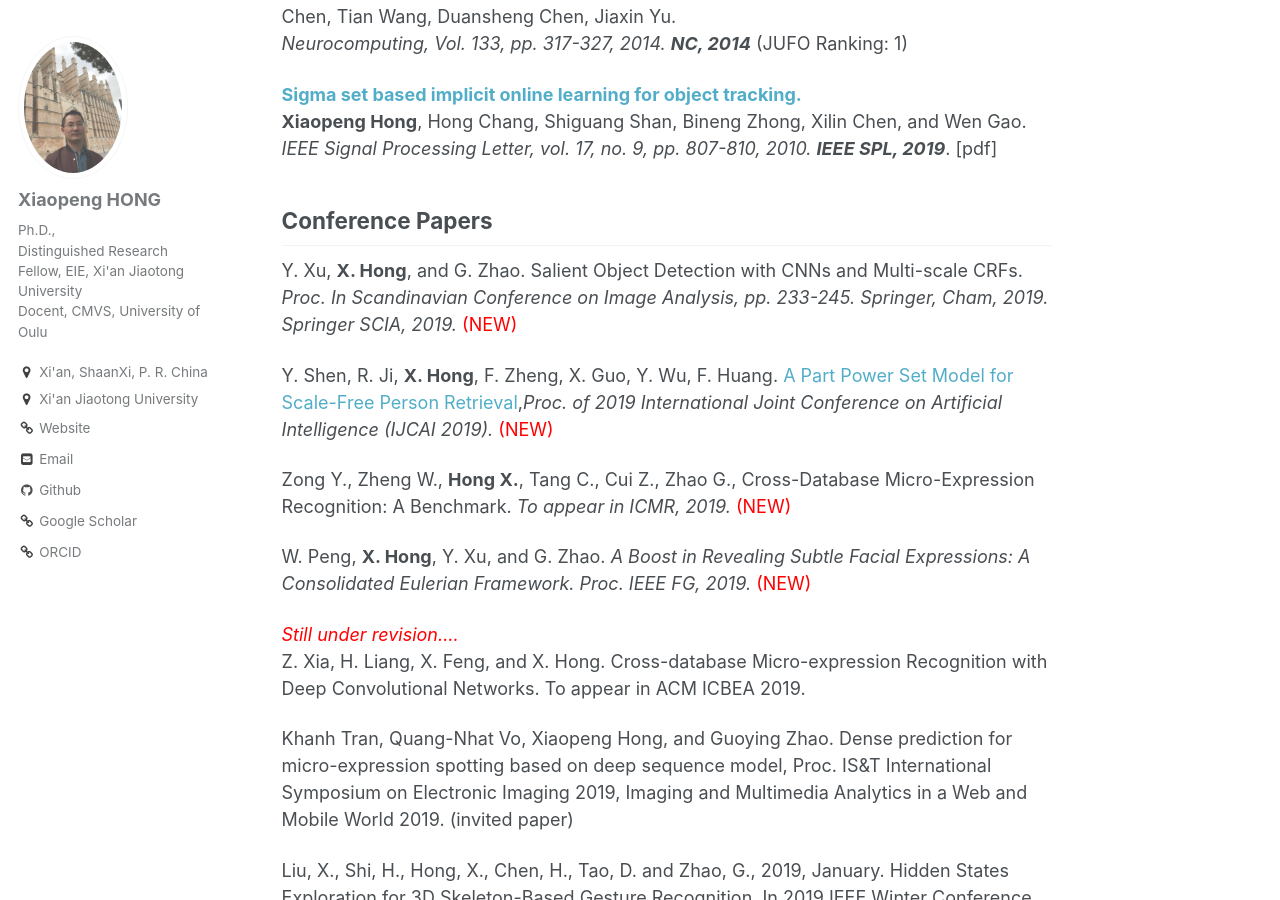
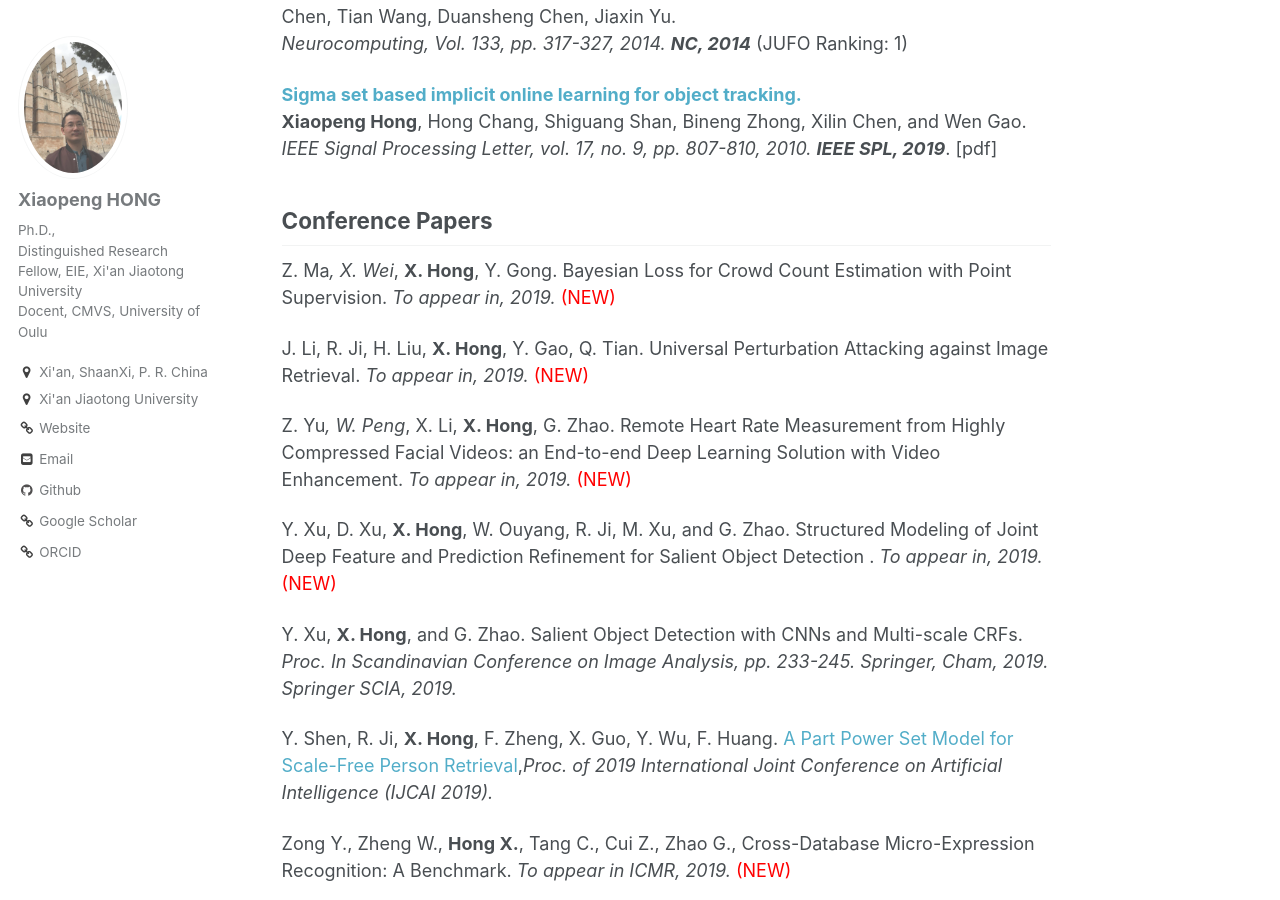
Before and after one commit to xiaopenghong/xiaopenghong.github.io, a Jekyll site: the page built from _pages/publications.md, in a window 1280 px wide and 900 px high, scrolled down 2378 px. Built offline with Jekyll 4.4.1, drawn with Linux system fonts in a browser that asks for light colours.

Commit message:
Update publications.md

```diff
--- a/_pages/publications.md
+++ b/_pages/publications.md
@@ -86,15 +86,23 @@ Bineng Zhong, Xiaotong Yuan, Rongrong Ji, Yan Yan, Zhen Cui, <b>Xiaopeng Hong</b
 
 ## Conference Papers
 
+Z. Ma*, X. Wei*, <b>X. Hong</b>, Y. Gong. Bayesian Loss for Crowd Count Estimation with Point Supervision. <i>To appear in, 2019.</i> <span style="color:red"> (NEW) </span>
 
 
-Y. Xu, <b>X. Hong</b>, and G. Zhao. Salient Object Detection with CNNs and Multi-scale CRFs. <i>Proc. In Scandinavian Conference on Image Analysis, pp. 233-245. Springer, Cham, 2019. Springer SCIA, 2019.</i> <span style="color:red"> (NEW) </span>
+J. Li, R. Ji, H. Liu, <b>X. Hong</b>, Y. Gao, Q. Tian. Universal Perturbation Attacking against Image Retrieval. <i>To appear in, 2019.</i> <span style="color:red"> (NEW) </span>
 
-Y. Shen, R. Ji, <b>X. Hong</b>, F. Zheng, X. Guo, Y. Wu, F. Huang. [A Part Power Set Model for Scale-Free Person Retrieval](https://github.com/shenyunhang/PPS),<i>Proc. of 2019 International Joint Conference on Artificial Intelligence (IJCAI 2019).</i> <span style="color:red"> (NEW) </span>
+Z. Yu*, W. Peng*, X. Li, <b>X. Hong</b>, G. Zhao. Remote Heart Rate Measurement from Highly Compressed Facial Videos: an End-to-end Deep Learning Solution with Video Enhancement. <i>To appear in, 2019.</i> <span style="color:red"> (NEW) </span>
+
+Y. Xu, D. Xu, <b>X. Hong</b>, W. Ouyang, R. Ji, M. Xu, and G. Zhao. Structured Modeling of Joint Deep Feature and Prediction Refinement for Salient Object Detection
+. <i>To appear in, 2019.</i> <span style="color:red"> (NEW) </span>
+
+Y. Xu, <b>X. Hong</b>, and G. Zhao. Salient Object Detection with CNNs and Multi-scale CRFs. <i>Proc. In Scandinavian Conference on Image Analysis, pp. 233-245. Springer, Cham, 2019. Springer SCIA, 2019.</i>
+
+Y. Shen, R. Ji, <b>X. Hong</b>, F. Zheng, X. Guo, Y. Wu, F. Huang. [A Part Power Set Model for Scale-Free Person Retrieval](https://github.com/shenyunhang/PPS),<i>Proc. of 2019 International Joint Conference on Artificial Intelligence (IJCAI 2019).</i>
 
 Zong Y., Zheng W., <b>Hong X.</b>, Tang C., Cui Z., Zhao G., Cross-Database Micro-Expression Recognition: A Benchmark. <i>To appear in ICMR, 2019.</i> <span style="color:red"> (NEW) </span>
 
-W. Peng, <b>X. Hong</b>, Y. Xu, and G. Zhao. <i>A Boost in Revealing Subtle Facial Expressions: A Consolidated Eulerian Framework. Proc. IEEE FG, 2019. </i> <span style="color:red"> (NEW) </span>
+W. Peng, <b>X. Hong</b>, Y. Xu, and G. Zhao. <i>A Boost in Revealing Subtle Facial Expressions: A Consolidated Eulerian Framework. Proc. IEEE FG, 2019. </i>
 
 <i><span style="color:red"> Still under revision....</span> </i> <br>
 Z. Xia, H. Liang, X. Feng, and X. Hong. Cross-database Micro-expression Recognition with Deep Convolutional Networks. To appear in ACM ICBEA 2019.
```
